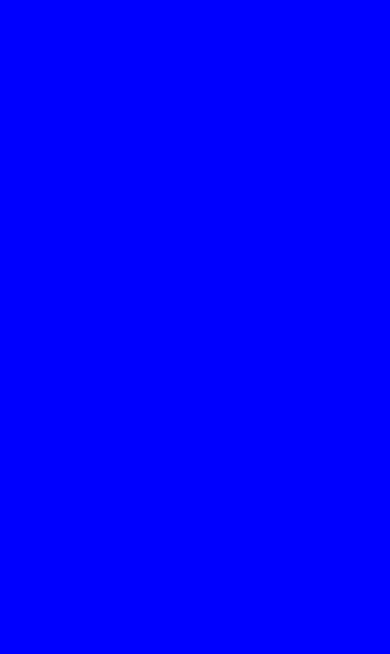
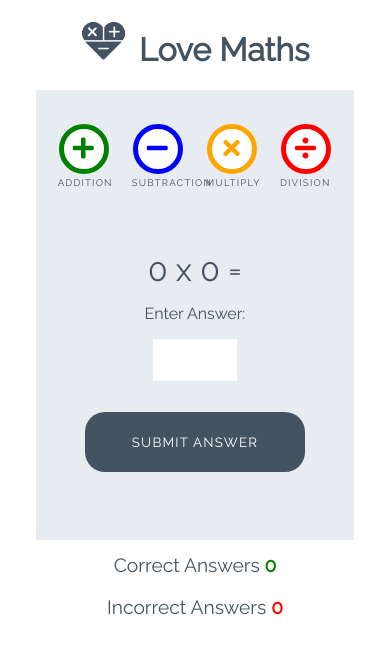
Before and after one commit to Zandirin/javascript-walkthrough-project, a plain HTML site: page index.html in a window 390 px wide. Drawn offline with Linux system fonts and the light colour scheme.

Commit message:
Added HTML and CSS to site

```diff
--- a/assets/css/style.css
+++ b/assets/css/style.css
@@ -1,3 +1,254 @@
+/* --------- Global style */
+
 body {
-    background-color: blue;
+    background-color: white;
+    font-family: "Raleway", sans-serif;
+    color: #445361;
+    text-align: center;
 }
+
+/* --------- Heading */
+
+.heading {
+    text-align: center;
+    font-size: 2.5rem;
+}
+
+.logo {
+    height: 40px;
+    padding-right: 5px;
+}
+
+/* --------- Game layout */
+
+.game-area {
+    background-color: #E6ECF0;
+    box-sizing: border-box;
+    width: 85%;
+    height: 65vh;
+    max-height: 450px;
+    max-width: 830px;
+    margin-left: auto;
+    margin-right: auto;
+    padding: 1%;
+}
+
+.question-area {
+    width: 50%;
+    font-size: 2rem;
+    margin: auto;
+    padding: 50px 0;
+}
+
+.question-area span {
+    padding: 0 15px;
+}
+
+.score-area {
+    margin: 5px auto;
+    width: 60%;
+    font-size: 1.2rem;
+}
+
+.controls-area {
+    width: 85%;
+    margin: 30px auto;
+}
+
+#score {
+    color: green;
+    font-weight: bold;
+}
+
+#incorrect {
+    color: red;
+    font-weight: bold;
+}
+
+.answer-message {
+    display: none;
+    font-size: 1rem;
+}
+
+#answer-box {
+    border: none;
+    color: #445361;
+    display: inline-block;
+    height: 40px;
+    width: 80px;
+    font-size: 1.2rem;
+}
+
+.scores {
+    display: inline-block;
+    padding: 25px;
+}
+
+/* --------- Buttons */
+
+.btn {
+    width: 220px;
+    height: 60px;
+    font-family: "Raleway", sans-serif;
+    text-transform: uppercase;
+    letter-spacing: 1.2px;
+    color: white;
+}
+
+.btn:focus {
+    outline: none;
+}
+
+.btn--big {
+    padding-top: 10px;
+    border-radius: 50%;
+    background-color: white;
+    border: 10px solid;
+    width: 100px;
+    height: 100px;
+    font-size: 3.2rem;
+    margin: 0 30px;
+    transition: all 0.5s;
+}
+
+.btn--big::after {
+    content: attr(data-type);
+    font-size: 1rem;
+    color: #445361;
+    position: relative;
+    left: 0.5em;
+}
+
+.btn--blue {
+    border-color: blue;
+    color: blue;
+}
+
+.btn--blue:active,
+.btn--blue:hover {
+    background-color: darkblue;
+    color: white;
+}
+
+.btn--orange {
+    border-color: orange;
+    color: orange;
+}
+
+.btn--orange:active,
+.btn--orange:hover {
+    background-color: darkorange;
+    color: white;
+}
+
+.btn--red {
+    border-color: red;
+    color: red;
+}
+
+.btn--red:active,
+.btn--red:hover {
+    background-color: darkred;
+    color: white;
+}
+
+.btn--green {
+    border-color: green;
+    color: green;
+}
+
+.btn--green:active,
+.btn--green:hover {
+    background-color: darkgreen;
+    color: white;
+}
+
+.btn--gray {
+    margin-top: 25px;
+    background-color: #445361;
+    border: 1px transparent;
+    border-radius: 20px;
+}
+
+.btn--gray:active,
+.btn--gray:hover {
+    background-color: #0d1013;
+}
+
+/* --------- Media queries */
+
+@media (max-width: 414px) {
+    .controls-area {
+        width: 100%;
+    }
+
+    .btn--big {
+        margin: 0 10px;
+        padding: 5px;
+        border: 5px solid;
+        width: 50px;
+        height: 50px;
+        font-size: 1.5rem;
+    }
+
+    .btn--big::after {
+        font-size: 0.6rem;
+        left: -0.7rem;
+    }
+
+    .question-area {
+        padding: 10% 0;
+        width: 100%;
+    }
+
+    .question-area span {
+        padding: 0;
+    }
+
+    .answer-message {
+        display: block;
+    }
+
+    #answer-box {
+        display: block;
+        margin: 0 auto;
+    }
+
+    .btn--gray {
+        margin-top: 0;
+    }
+
+    .score-area {
+        width: 100%;
+    }
+
+    .scores {
+        margin: 0.5em auto;
+        display: block;
+        padding: 5px;
+    }
+
+    .heading {
+        font-size: 2rem;
+    }
+}
+
+@media (max-width: 320px) {
+    .game-area {
+        height: 70vh;
+    }
+
+    .controls-area {
+        width: 75%;
+        margin: 10px auto;
+    }
+
+    .btn--big {
+        margin: 10px 10px;
+    }
+
+    .question-area {
+        padding: 10px 0;
+    }
+
+}
--- a/index.html
+++ b/index.html
@@ -4,10 +4,47 @@
     <meta charset="UTF-8">
     <meta http-equiv="X-UA-Compatible" content="IE=edge">
     <meta name="viewport" content="width=device-width, initial-scale=1.0">
+    <link rel="stylesheet" href="https://use.fontawesome.com/releases/v5.7.2/css/all.css"
+        integrity="sha384-fnmOCqbTlWIlj8LyTjo7mOUStjsKC4pOpQbqyi7RrhN7udi9RwhKkMHpvLbHG9Sr" crossorigin="anonymous">
+    <link href="https://fonts.googleapis.com/css?family=Raleway%7CRighteous" rel="stylesheet">
     <title>Document</title>
     <link rel="stylesheet" href="assets/css/style.css">
 </head>
 <body>
+    <h1 class="heading">
+        <img class="logo" src="assets/images/logo.png" alt="logo"> Love Maths
+    </h1>
+
+    <div class="game-area">
+        <div class="controls-area">
+            <button data-type="addition" class="btn btn--big btn--green">
+                <i class="fas fa-plus"></i>
+            </button>
+            <button data-type="subtraction" class="btn btn--big btn--blue">
+                <i class="fas fa-minus"></i>
+            </button>
+            <button data-type="multiply" class="btn btn--big btn--orange">
+                <i class="fas fa-times"></i>
+            </button>
+            <button data-type="division" class="btn btn--big btn--red">
+                <i class="fas fa-divide"></i>
+            </button>
+        </div>
+        <div class="question-area">
+            <span id="operand1">0</span>
+            <span id="operator">x</span>
+            <span id="operand2">0</span>
+            <span>=</span>
+            <p class="answer-message">Enter Answer:</p>
+            <input type="number" id="answer-box">
+        </div>
+        <button data-type="submit" class="btn btn--gray">Submit Answer</button>
+    </div>
+
+    <div class="score-area">
+        <p class="scores">Correct Answers <span id="score">0</span></p>
+        <p class="scores">Incorrect Answers <span id="incorrect">0</span></p>
+    </div>
 
     <script src="assets/js/script.js"></script>
 </body>
```
Also changed, not shown: assets/images/logo.png (added).
